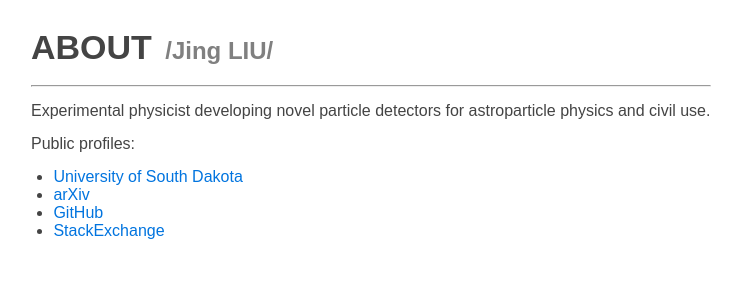
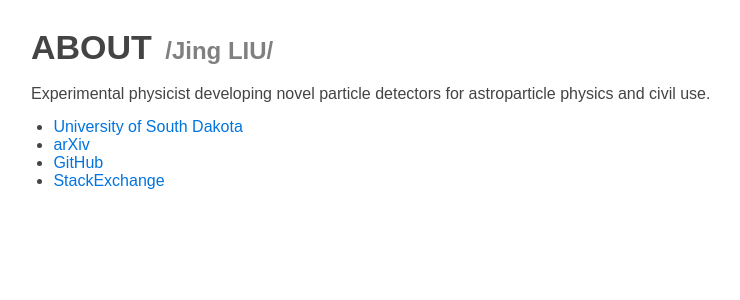
Before and after one commit to jintonic/jintonic.github.io, a Jekyll site: the page built from about.md, in a window 1280 px wide. Shown: the top 300 px of the page, without its empty margins (269-1009 px from the left). Built offline with Jekyll 4.4.1, drawn with Linux system fonts in a browser that asks for light colours.

Commit message:
simplified

```diff
--- a/about.md
+++ b/about.md
@@ -4,13 +4,9 @@ title: about
 subtitle: Jing LIU
 ---
 
----------------
-
 Experimental physicist developing novel particle detectors for astroparticle physics and civil use.
 
-Public profiles:
-
-  - [University of South Dakota](http://www.usd.edu/arts-and-sciences/physics/jing-liu.cfm)
-  - [arXiv](http://arxiv.org/a/liu_j_2)
-  - [GitHub](https://github.com/jintonic)
-  - [StackExchange](http://stackexchange.com/users/2014017/jing)
+- [University of South Dakota](http://www.usd.edu/arts-and-sciences/physics/jing-liu.cfm)
+- [arXiv](http://arxiv.org/a/liu_j_2)
+- [GitHub](https://github.com/jintonic)
+- [StackExchange](http://stackexchange.com/users/2014017/jing)
```
